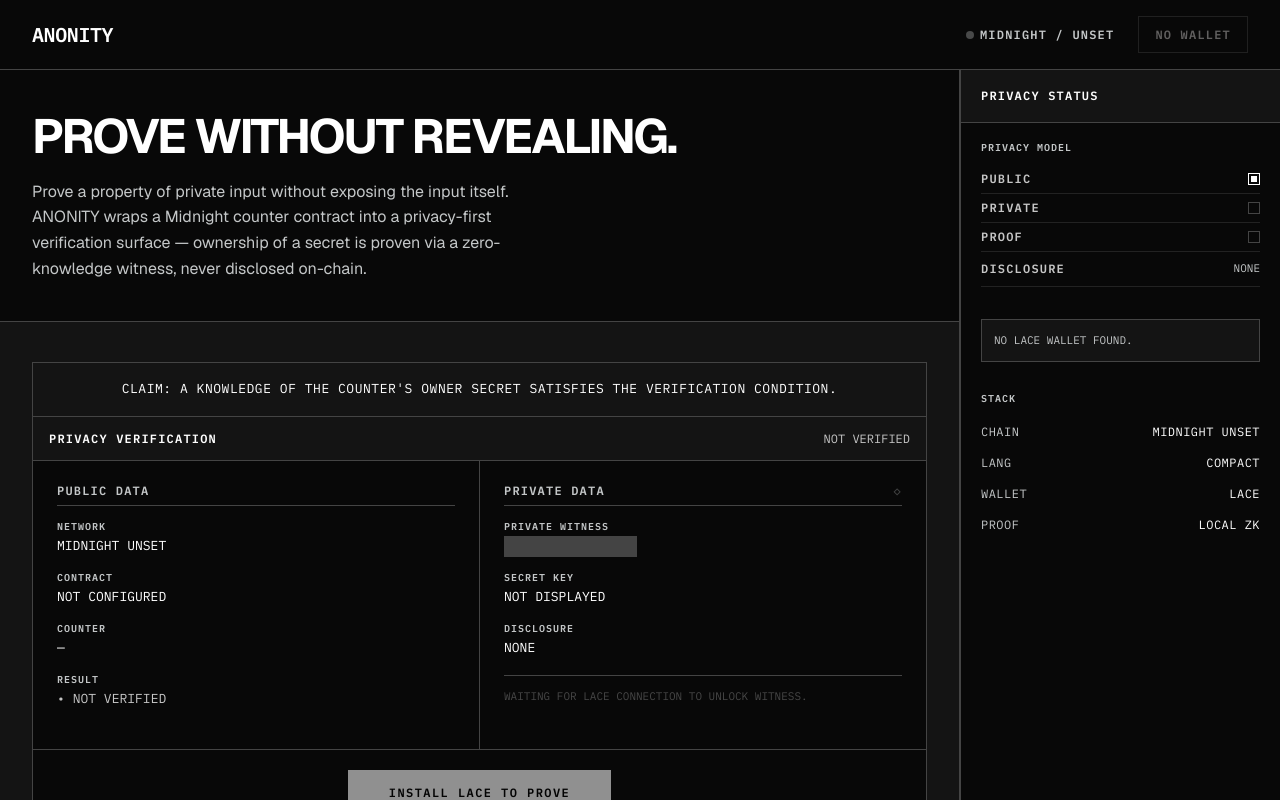
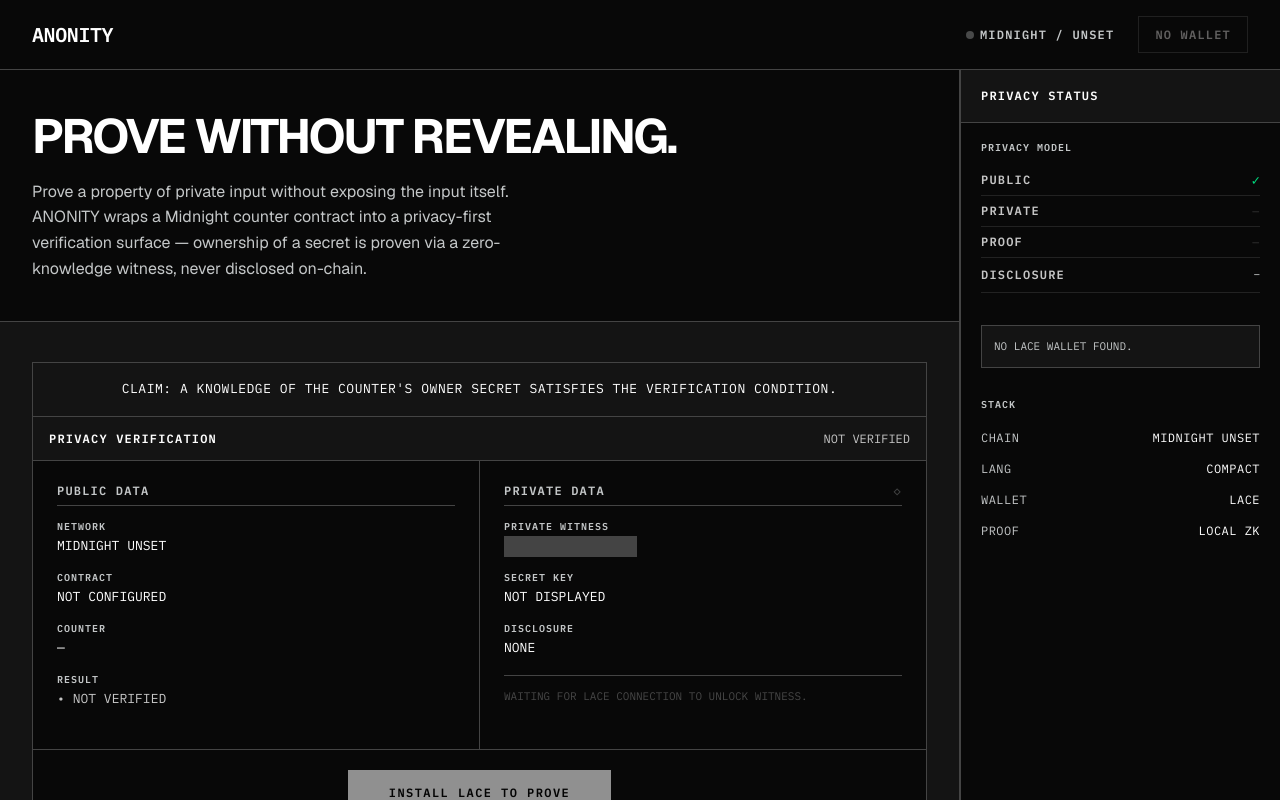
Before and after one commit to ayaan-there/VeilWork-FE, a React (Vite) app: page / in a window 1280 px wide. Shown: the top 800 px of the page. Built offline with nearby package versions, Linux system fonts and the light colour scheme; no server answers; what @midnight-ntwrk/compact-runtime, @midnight-ntwrk/midnight-js-protocol would draw is missing.

Commit message:
style: switch privacy model indicators from boxes to green check/dash chars

```diff
--- a/src/App.tsx
+++ b/src/App.tsx
@@ -722,7 +722,7 @@ const App: React.FC = () => {
               <PrivacyRow label="PUBLIC" filled />
               <PrivacyRow label="PRIVATE" filled={isConnected} />
               <PrivacyRow label="PROOF" filled={step2 === 'done' || step2 === 'active'} />
-              <PrivacyRow label="DISCLOSURE" filled={false} value="NONE" />
+              <PrivacyRow label="DISCLOSURE" filled={isConnected} value={isConnected ? 'NONE' : '–'} />
             </ul>
 
             <div
@@ -896,25 +896,16 @@ const PrivacyRow: React.FC<{ label: string; filled: boolean; value?: string }> =
       </span>
     ) : (
       <span
+        className="mono"
         style={{
-          width: 12,
-          height: 12,
-          border: `1px solid ${filled ? 'var(--color-primary)' : 'var(--color-border)'}`,
-          display: 'flex',
-          alignItems: 'center',
-          justifyContent: 'center',
+          fontSize: 14,
+          lineHeight: 1,
+          color: filled ? '#00d97e' : 'var(--color-on-tertiary-fixed-variant)',
+          opacity: filled ? 1 : 0.55,
+          transition: 'color 200ms var(--ease-out), opacity 200ms var(--ease-out)',
         }}
       >
-        {filled && (
-          <span
-            style={{
-              width: 6,
-              height: 6,
-              background: 'var(--color-primary)',
-              display: 'block',
-            }}
-          />
-        )}
+        {filled ? '✓' : '–'}
       </span>
     )}
   </li>
```
